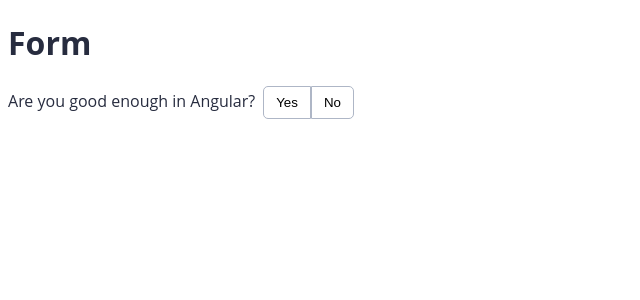
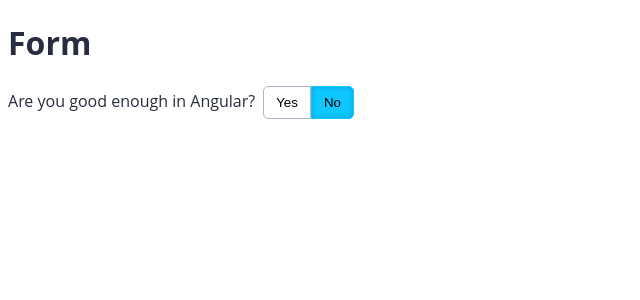
Before and after one commit to andrewarosario/angular-acessibilidade, an Angular app: page / in a window 1280 px wide. Shown: the top 300 px of the page, without its empty margins (0-640 px from the left). Built offline with nearby package versions, Linux system fonts and the light colour scheme.

Commit message:
build activate logic

```diff
--- a/src/app/shared/components/yes-no-button-group/yes-no-button-group.component.html
+++ b/src/app/shared/components/yes-no-button-group/yes-no-button-group.component.html
@@ -1,5 +1,5 @@
 <div class="button-group">
     <label class="label">{{ label }}</label>
-    <button type="button" class="button button-yes">Yes</button>
-    <button type="button" class="button button-no">No</button>
+    <button type="button" class="button button-yes" [class.button-pressed]="value === options.Yes" (click)="activate(options.Yes)">Yes</button>
+    <button type="button" class="button button-no" [class.button-pressed]="value === options.No" (click)="activate(options.No)">No</button>
 </div>
--- a/src/app/shared/components/yes-no-button-group/yes-no-button-group.component.scss
+++ b/src/app/shared/components/yes-no-button-group/yes-no-button-group.component.scss
@@ -1,3 +1,4 @@
+$button-pressed-background: #0fc7ff;
 .button-group {
     .label {
         margin-right: .5rem;
@@ -17,6 +18,12 @@
         &.button-no {
             border-radius: 0 5px 5px 0;
         }
+
+        &.button-pressed {
+            background-color: $button-pressed-background;
+            border-color: $button-pressed-background;
+            box-shadow: inset 0 0 5px 0 rgba(0, 0, 0, .2);
+        }
     }
 
 }
--- a/src/app/shared/components/yes-no-button-group/yes-no-button-group.component.ts
+++ b/src/app/shared/components/yes-no-button-group/yes-no-button-group.component.ts
@@ -1,4 +1,9 @@
 import { Component, Input, OnInit } from '@angular/core';
+
+enum YesNoButtonGroupOptions {
+  Yes = 'yes',
+  No = 'no'
+}
 
 @Component({
   selector: 'app-yes-no-button-group',
@@ -7,12 +12,17 @@
 })
 export class YesNoButtonGroupComponent implements OnInit {
 
-  @Input() public value: string = null;
+  @Input() public value: YesNoButtonGroupOptions = null;
   @Input() public label = '';
+  public options = YesNoButtonGroupOptions;
 
   constructor() { }
 
   ngOnInit(): void {
   }
 
+  public activate(value: YesNoButtonGroupOptions) {
+    this.value = value;
+  }
+
 }
```
